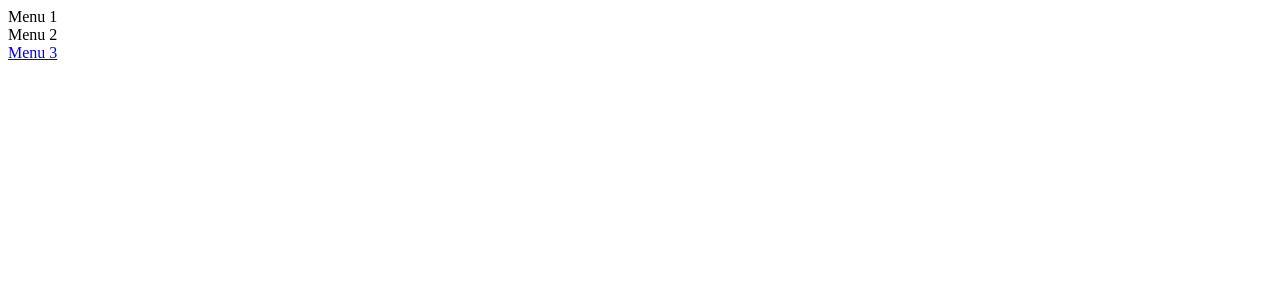
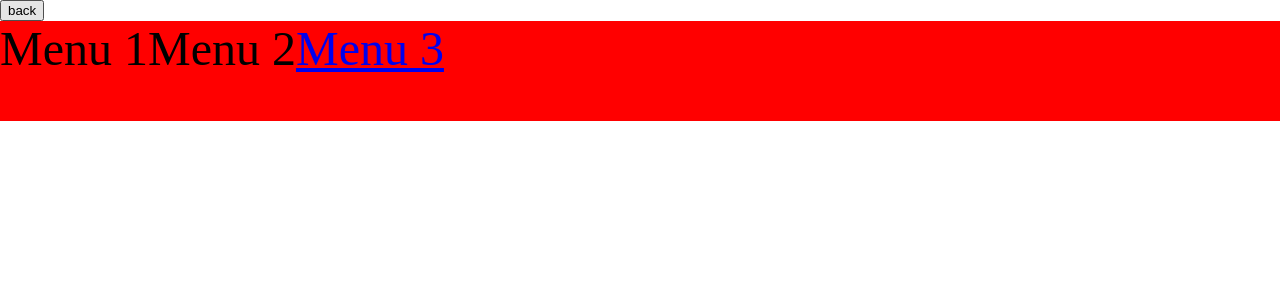
Before and after one commit to ungdev/etu-utt-front, a Next.js app: page / in a window 1280 px wide. Shown: the top 300 px of the page. Built offline with nearby package versions, Linux system fonts and the light colour scheme.

Commit message:
navbar is now way cooler

```diff
--- a/src/app/layout.tsx
+++ b/src/app/layout.tsx
@@ -1,3 +1,4 @@
+import '@/global.scss';
 import Providers from '../lib/Providers';
 import React from 'react';
 
--- a/src/components/Navbar.module.scss
+++ b/src/components/Navbar.module.scss
@@ -1,16 +1,40 @@
 .navbar {
-  .submenusCollapse {
+  .menuing {
     position: relative;
+    height: 100px;
+    background-color: red;
     overflow-y: hidden;
-    transition: height 0.3s linear;
-    height: 0;
+    font-size: 3rem;
 
-    &.selected {
-      height: var(--submenus-height);
+    .menus {
+      height: 100%;
+      display: flex;
+      overflow-x: hidden;
+
+      .menuButton {
+        transition: transform 0.3s ease-in-out;
+
+        &.right {
+          transform: translateX(var(--selected-button-right));
+        }
+
+        &.left,
+        &.selected {
+          transform: translateX(calc(-1 * var(--selected-button-left)));
+        }
+      }
     }
+    .submenus {
+      position: absolute;
+      bottom: 100%;
+      display: flex;
+      transition: all 0.3s ease-in-out;
+      left: var(--left);
+      height: 100%;
 
-    .submenusContainer {
-      position: absolute;
+      &.visible {
+        bottom: 0;
+      }
     }
   }
 }
--- a/src/components/Navbar.tsx
+++ b/src/components/Navbar.tsx
@@ -30,36 +30,72 @@ const menus: Array<
 ];
 
 export default function Navbar() {
-  const [selectedMenu, setSelectedMenu] = useState(-1);
-  const refs = menus.map(() => useRef<HTMLDivElement>(null));
+  const [selectedMenu, setSelectedMenu] = useState(0);
+  const [mainMenuVisible, setMainMenuVisible] = useState(true);
+  const buttonRefs = menus.map(() => useRef<HTMLDivElement>(null));
+
+  const selectedButtonRef = buttonRefs[selectedMenu];
+
+  const selectedButtonTransform = selectedButtonRef.current
+    ? window.getComputedStyle(selectedButtonRef.current!).transform
+    : 'none';
+  const selectedButtonLeft = selectedButtonRef.current
+    ? selectedButtonRef.current?.getBoundingClientRect().left -
+      (selectedButtonTransform === 'none'
+        ? 0
+        : parseInt(selectedButtonTransform.match(/matrix.*\((.+)\)/)![1].split(', ')[4]))
+    : undefined;
+
+  const cssVariables = selectedButtonRef.current
+    ? ({
+        '--selected-button-left': `${selectedButtonLeft}px`,
+        '--selected-button-right': `${
+          window.innerWidth - (selectedButtonLeft! + selectedButtonRef.current?.clientWidth)
+        }px`,
+      } as CSSProperties)
+    : {};
+
+  const menusComponent = menus.map((menu, i) =>
+    menu.redirect ? (
+      <div
+        className={`${styles.menuButton} ${
+          mainMenuVisible ? '' : selectedMenu < i ? styles.right : selectedMenu > i ? styles.left : styles.selected
+        }`}
+        style={cssVariables}
+        key={`menu-${i}`}>
+        <Link href={menu.redirect}>{menu.name}</Link>
+      </div>
+    ) : (
+      <div
+        className={`${styles.menuButton} ${
+          mainMenuVisible ? '' : selectedMenu < i ? styles.right : selectedMenu > i ? styles.left : styles.selected
+        }`}
+        style={cssVariables}
+        onClick={() => mainMenuVisible && [setSelectedMenu(i)] && setMainMenuVisible(false)}
+        ref={buttonRefs[i]}
+        key={`menu-${i}`}>
+        {menu.name}
+      </div>
+    ),
+  );
+
+  const submenusComponent = menus[selectedMenu].submenus?.map((submenu, i) => (
+    <div key={`submenu-${i}`}>
+      <Link href={submenu.redirect}>{submenu.name}</Link>
+    </div>
+  ));
 
   return (
     <div className={styles.navbar}>
-      {menus.map((menu, i) => {
-        if (menu.redirect !== undefined) {
-          return (
-            <div key={`menu-${i}`}>
-              <Link href={menu.redirect}>{menu.name}</Link>
-            </div>
-          );
-        }
-        return (
-          <div key={`menu-${i}`}>
-            <div onClick={() => setSelectedMenu(i === selectedMenu ? -1 : i)}>{menu.name}</div>
-            <div
-              className={`${styles.submenusCollapse} ${i === selectedMenu ? styles.selected : ''}`}
-              style={{ '--submenus-height': `${refs[i]?.current?.clientHeight}px` } as CSSProperties}>
-              <div className={styles.submenusContainer} ref={refs[i]}>
-                {menu.submenus.map((submenu, j) => (
-                  <div key={`submenu-${j}`}>
-                    <Link href={submenu.redirect}>{submenu.name}</Link>
-                  </div>
-                ))}
-              </div>
-            </div>
-          </div>
-        );
-      })}
+      <button onClick={() => setMainMenuVisible(!mainMenuVisible)}>back</button>
+      <div className={styles.menuing}>
+        <div className={`${styles.menus}`}>{menusComponent}</div>
+        <div
+          className={`${styles.submenus} ${!mainMenuVisible ? styles.visible : ''}`}
+          style={{ '--left': `${selectedButtonRef.current?.clientWidth}px` } as CSSProperties}>
+          {submenusComponent}
+        </div>
+      </div>
     </div>
   );
 }
--- /dev/null
+++ b/src/global.scss
@@ -0,0 +1,3 @@
+body {
+  margin: 0;
+}
```
